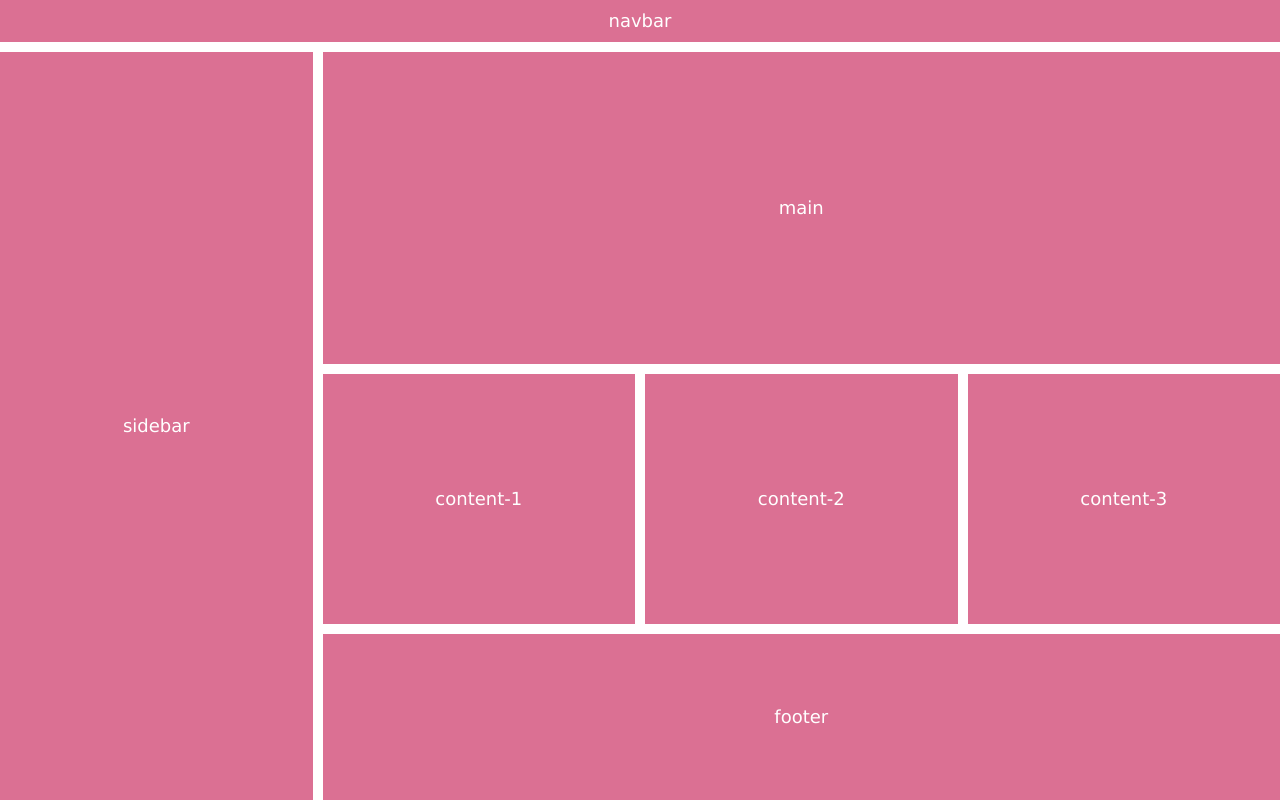
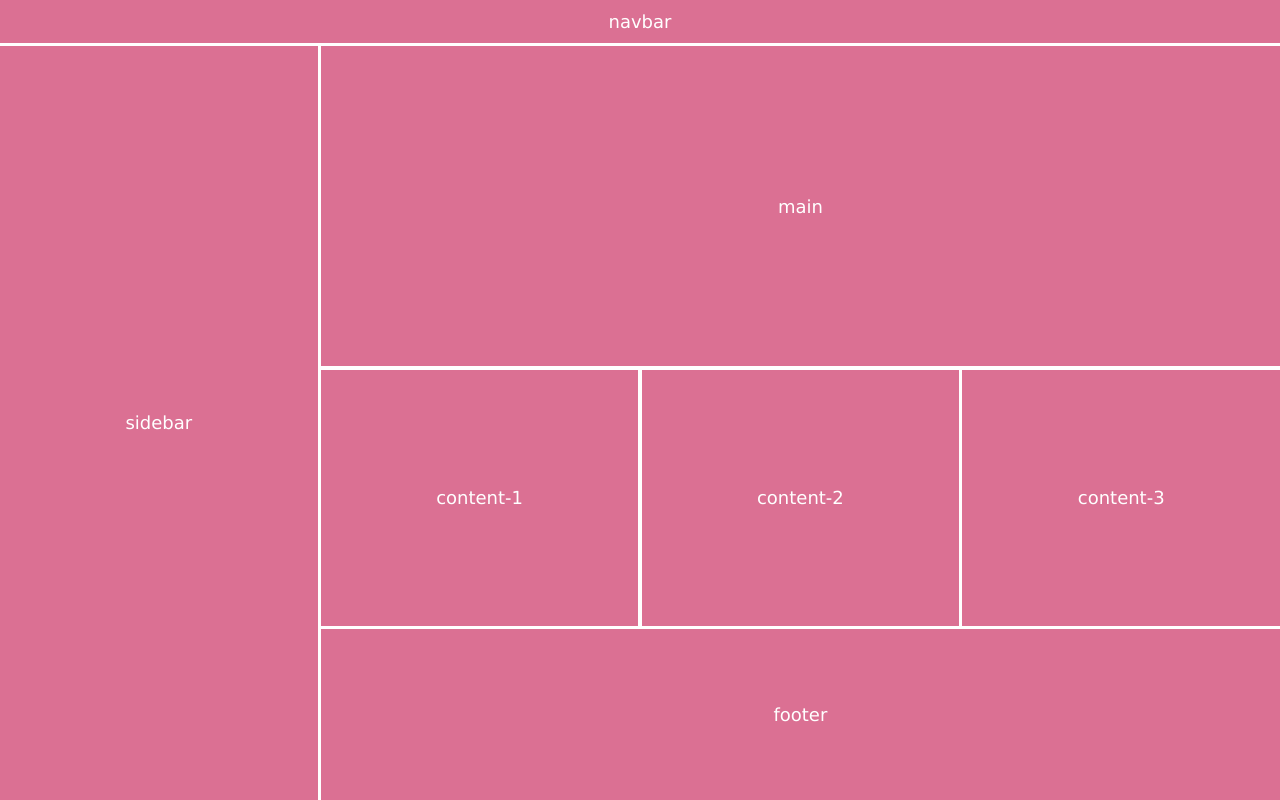
Before and after one commit to staswerno/css-grid-layout, a plain HTML site: page index.html in a window 1280 px wide. Drawn offline with Linux system fonts and the light colour scheme.

Commit message:
finalise styling

```diff
--- a/index.html
+++ b/index.html
@@ -9,13 +9,13 @@
 	</head>
 	<body>
 		<div class="container">
-			<div class="item" id="navbar">navbar</div>
+			<nav class="item" id="navbar">navbar</nav>
 			<div class="item" id="sidebar">sidebar</div>
-			<div class="item" id="main">main</div>
+			<main class="item" id="main">main</main>
 			<div class="item" id="content-1">content-1</div>
 			<div class="item" id="content-2">content-2</div>
 			<div class="item" id="content-3">content-3</div>
-			<div class="item" id="footer">footer</div>
+			<footer class="item" id="footer">footer</footer>
 		</div>
 		<script src="index.js"></script>
 	</body>
--- a/style.css
+++ b/style.css
@@ -22,7 +22,7 @@ body {
 	height: 100vh;
 	display: grid;
 	grid-template-columns: 1fr;
-	grid-template-rows: 0.2fr 0.2fr 1.5fr 1.2fr 1.2fr 1.2fr 0.8fr;
+	grid-template-rows: 0.4fr 0.4fr 2.2fr 1.2fr 1.2fr 1.2fr 1fr;
 	grid-template-areas:
 		"navbar"
 		"sidebar"
@@ -31,14 +31,11 @@ body {
 		"content-2"
 		"content-3"
 		"footer";
-	gap: 10px;
+	gap: 0.2rem;
 }
 
 @media all and (min-width: 600px) {
 	.container {
-		width: 100vw;
-		height: 100vh;
-		display: grid;
 		grid-template-columns: repeat(4, 1fr);
 		grid-template-rows: 0.2fr 1.5fr 1.2fr 0.8fr;
 		grid-template-areas:
```
